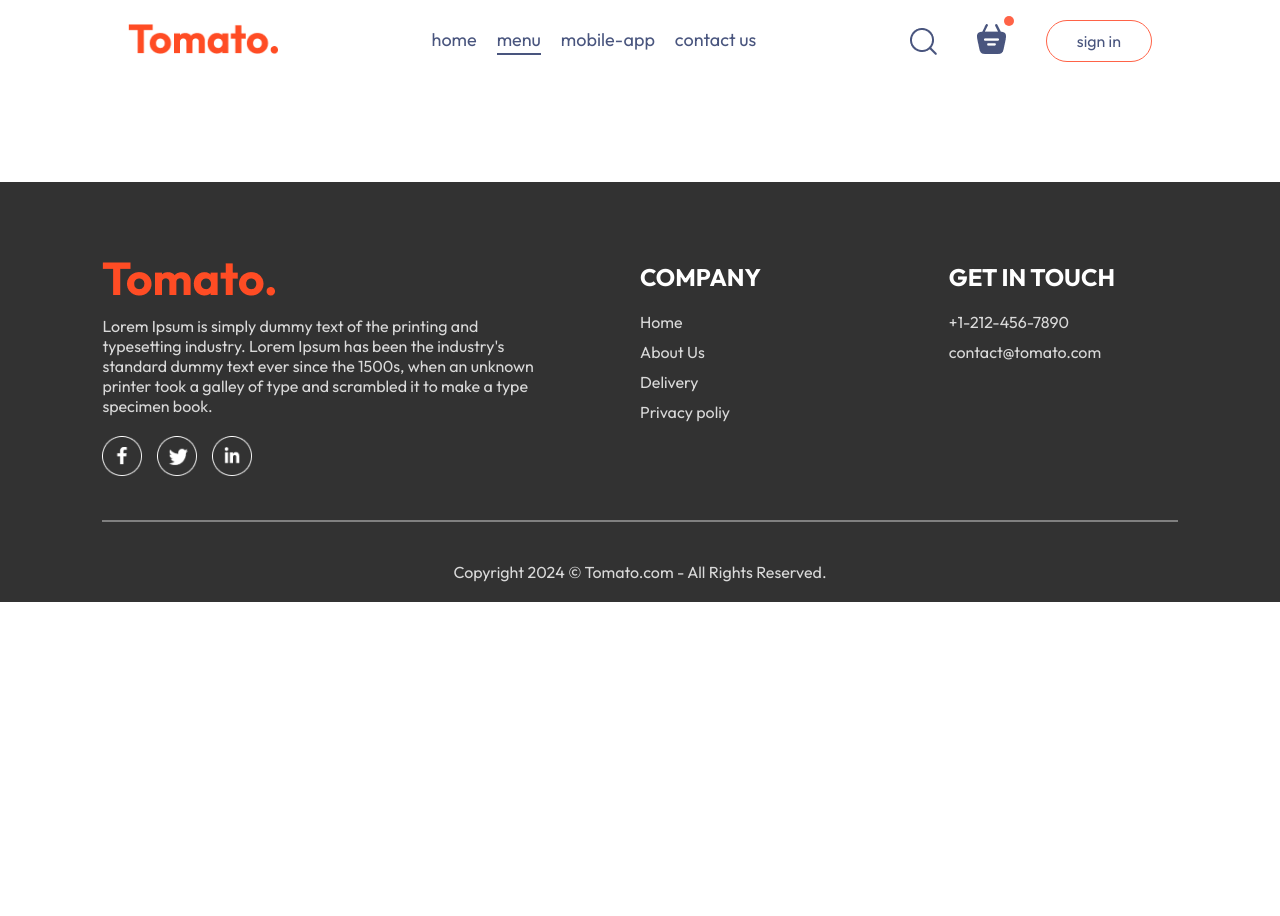
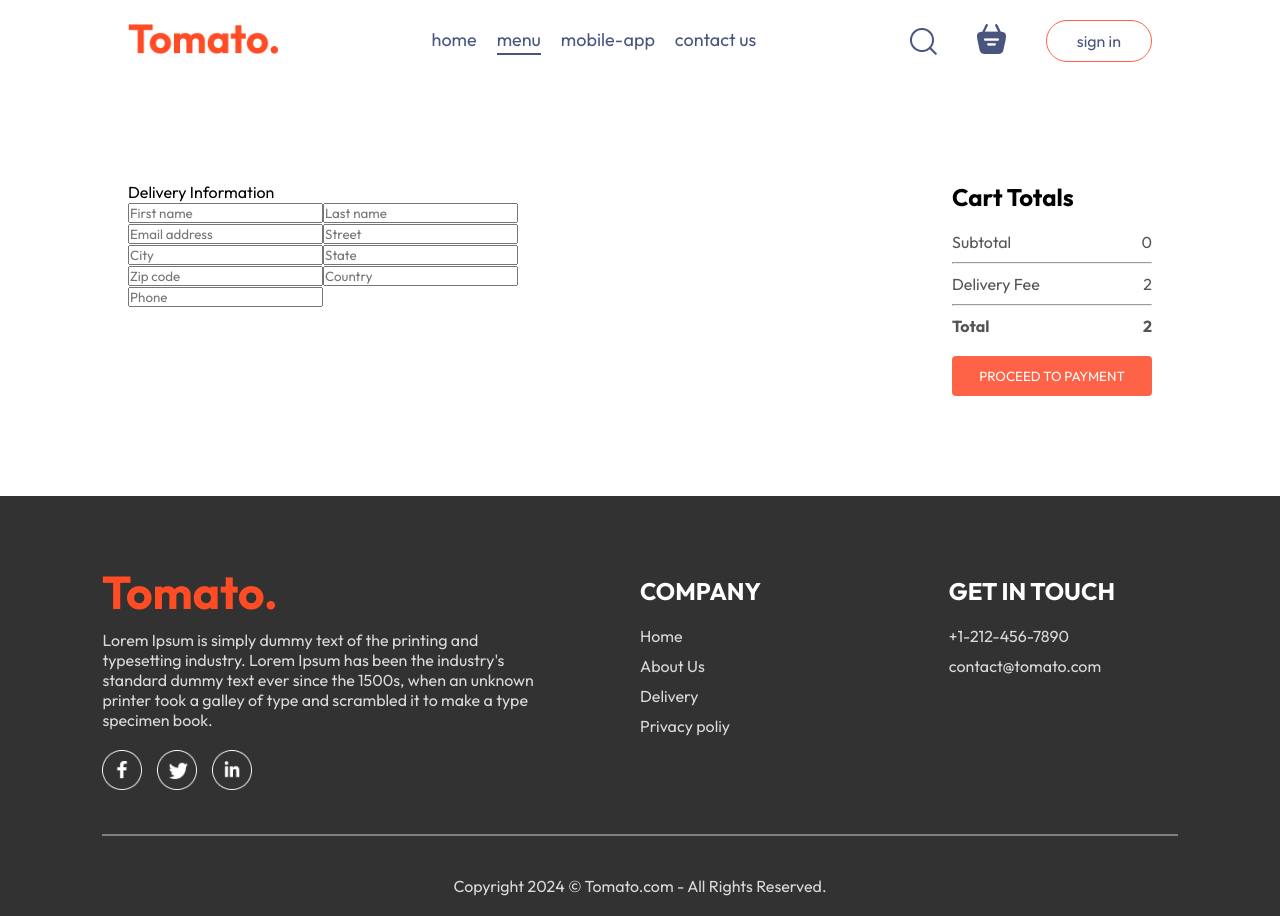
Before and after one commit to Prachismita-Panda/Tomato-foodapp, a React (Vite) app: page /order in a window 1280 px wide. Before the commit the page ends 800 px from the top, so only its background shows below. Built offline with nearby package versions, Linux system fonts and the light colour scheme.

Commit message:
content added

```diff
--- a/src/components/navbar/Navbar.jsx
+++ b/src/components/navbar/Navbar.jsx
@@ -1,11 +1,14 @@
-import React , { useState}  from 'react'
+import React , { useContext, useState}  from 'react'
 import './Navbar.css'
 import { assets } from '../../assets/assets'
 import { Link } from 'react-router-dom';
+import { StoreContext } from '../../context/StoreContext';
 
 const Navbar = ({setShowLogin}) => {
 
   const [menu,setMenu] = useState("menu");
+  const{getTotalCartAmount} = useContext (StoreContext);
+
   return (
     <div className="navbar">
       <Link to='/'> <img src={assets.logo} alt="" className='logo'/></Link>
@@ -19,7 +22,7 @@
         <img src={assets.search_icon} alt="" />
         <div className="navbar-search-icon">
            <Link to='/cart'><img src={assets.basket_icon} alt="" /></Link>
-          <div className="dot"></div>
+          <div className={getTotalCartAmount()===0?"":"dot"}></div>
         </div>
         <button onClick={()=>setShowLogin(true)}>sign in</button>
       </div>
--- a/src/context/StoreContext.jsx
+++ b/src/context/StoreContext.jsx
@@ -25,15 +25,13 @@
         let totalAmount = 0;
         for(const item in cartItems)
         {
-            let itemInfo = food_list.find((product)=>product._id ===  item)
-            totalAmount += itemInfo.price* cartItems[item];
-
+            if(cartItems[item]>0){
+                let itemInfo = food_list.find((product)=>product._id ===  item)
+                totalAmount += itemInfo.price* cartItems[item];
+            }
         }
+        return totalAmount;
     }
-
-    // useEffect(()=>{
-    //   console.log(cartItems);
-    // },[cartItems])
 
 
     const contextValue = {
@@ -41,7 +39,8 @@
         cartItems,
         setCartItems,
         addToCart,
-        removeFromCart
+        removeFromCart,
+        getTotalCartAmount
 
 
     }
--- a/src/pages/Cart/Cart.jsx
+++ b/src/pages/Cart/Cart.jsx
@@ -1,10 +1,13 @@
 import React, { useContext } from 'react'
 import { StoreContext } from '../../context/StoreContext';
 import './Cart.css'
+import { useNavigate } from 'react-router-dom';
 
 const Cart = () => {
 
-  const { cartItems, food_list, removeFromCart } = useContext(StoreContext);
+  const { cartItems, food_list, removeFromCart, getTotalCartAmount } = useContext(StoreContext);
+
+  const navigate = useNavigate();
 
   return (
     <div className='cart'>
@@ -43,23 +46,23 @@
         <div className="cart-total">
           <h2>Cart Totals</h2>
           <div>
-            <div className="cart-total-detaols">
+            <div className="cart-total-details">
                 <p>Subtotal</p>
-                <p>{0}</p>
+                <p>{getTotalCartAmount()}</p>
             </div>
             <hr />
-            <div className="cart-total-detaols">
+            <div className="cart-total-details">
               <p>Delivery Fee</p>
               <p>{2}</p>
             </div>
             <hr />
-            <div className="cart-total-detaols">
+            <div className="cart-total-details">
               <b>Total</b>
-              <b>{0}</b>
+              <b>{getTotalCartAmount()+2}</b>
             </div>
 
           </div>
-          <button>PROCEED TO CHECKOUT</button>
+          <button onClick={()=>navigate('/order')}>PROCEED TO CHECKOUT</button>
         </div>
         <div className="cart-promocode">
           <div>
--- a/src/pages/PlaceOrder/PlaceOrder.css
+++ b/src/pages/PlaceOrder/PlaceOrder.css
@@ -0,0 +1,7 @@
+.place-order{
+    display: flex;
+    align-items: start;
+    justify-content: space-between;
+    gap: 50px;
+    margin-top: 100px;
+}
--- a/src/pages/PlaceOrder/PlaceOrder.jsx
+++ b/src/pages/PlaceOrder/PlaceOrder.jsx
@@ -1,10 +1,56 @@
-import React from 'react'
+import React, { useContext } from 'react'
 import './PlaceOrder.css'
+import { StoreContext } from '../../context/StoreContext'
 const PlaceOrder = () => {
+
+    const {getTotalCartAmount} = useContext(StoreContext)
+
   return (
-    <div>
+    <form className="place-order">
+      <div className="place-order-left">
+        <p className="title">Delivery Information</p>
+        <div className="multi-feilds">
+          <input type="text" placeholder='First name' />
+          <input type="text" placeholder='Last name' />
+        </div>
+        <input type="email" placeholder='Email address'/>
+        <input type="text" placeholder='Street'/>
+        <div className="multi-feilds">
+          <input type="text" placeholder='City' />
+          <input type="text" placeholder='State' />
+        </div>
+        <div className="multi-feilds">
+          <input type="text" placeholder='Zip code' />
+          <input type="text" placeholder='Country' />
+        </div>
+        <input type="text"  placeholder='Phone'/>
+      </div>
+      <div className="place-order-right">
+        <div className="cart-total">
+          <h2>Cart Totals</h2>
+          <div>
+            <div className="cart-total-details">
+                <p>Subtotal</p>
+                <p>{getTotalCartAmount()}</p>
+            </div>
+            <hr />
+            <div className="cart-total-details">
+              <p>Delivery Fee</p>
+              <p>{2}</p>
+            </div>
+            <hr />
+            <div className="cart-total-details">
+              <b>Total</b>
+              <b>{getTotalCartAmount()+2}</b>
+            </div>
 
-    </div>
+          </div>
+          <button>PROCEED TO PAYMENT</button>
+        </div>
+
+      </div>
+
+    </form>
   )
 }
 
```
